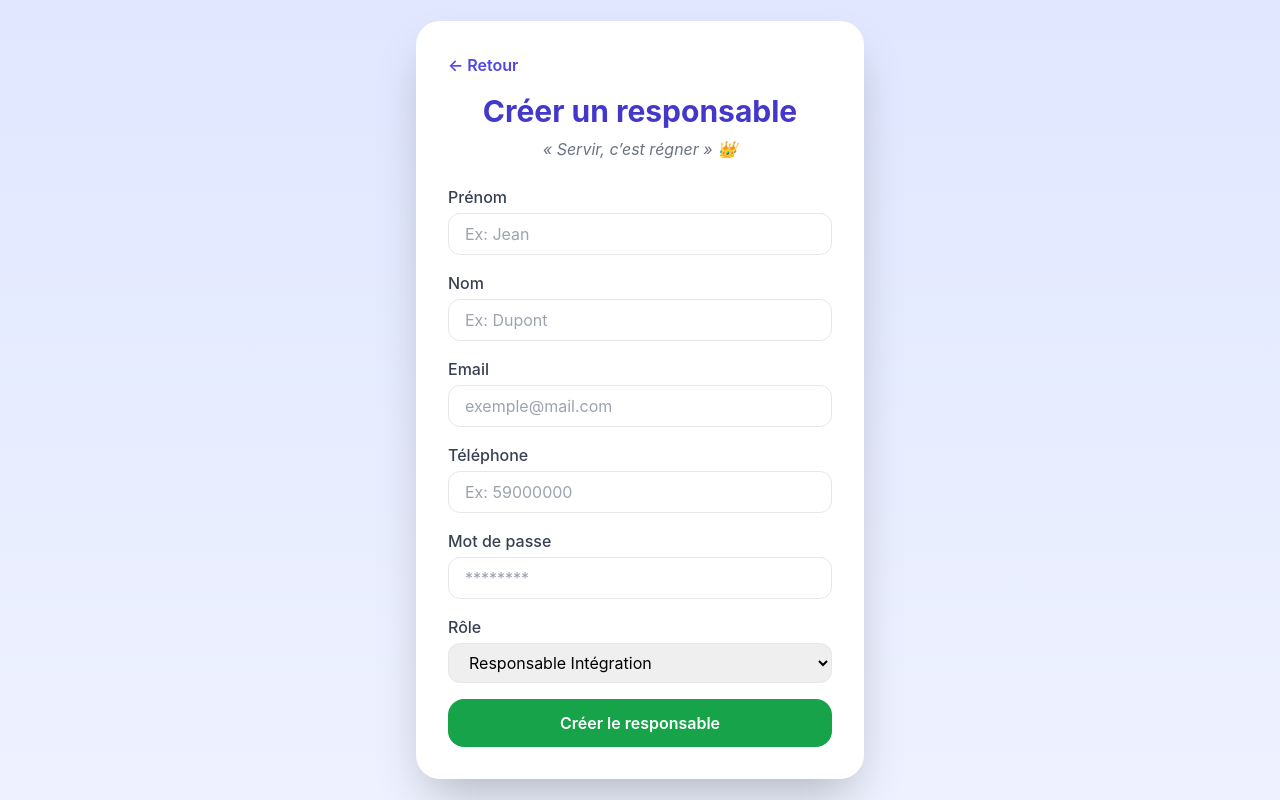
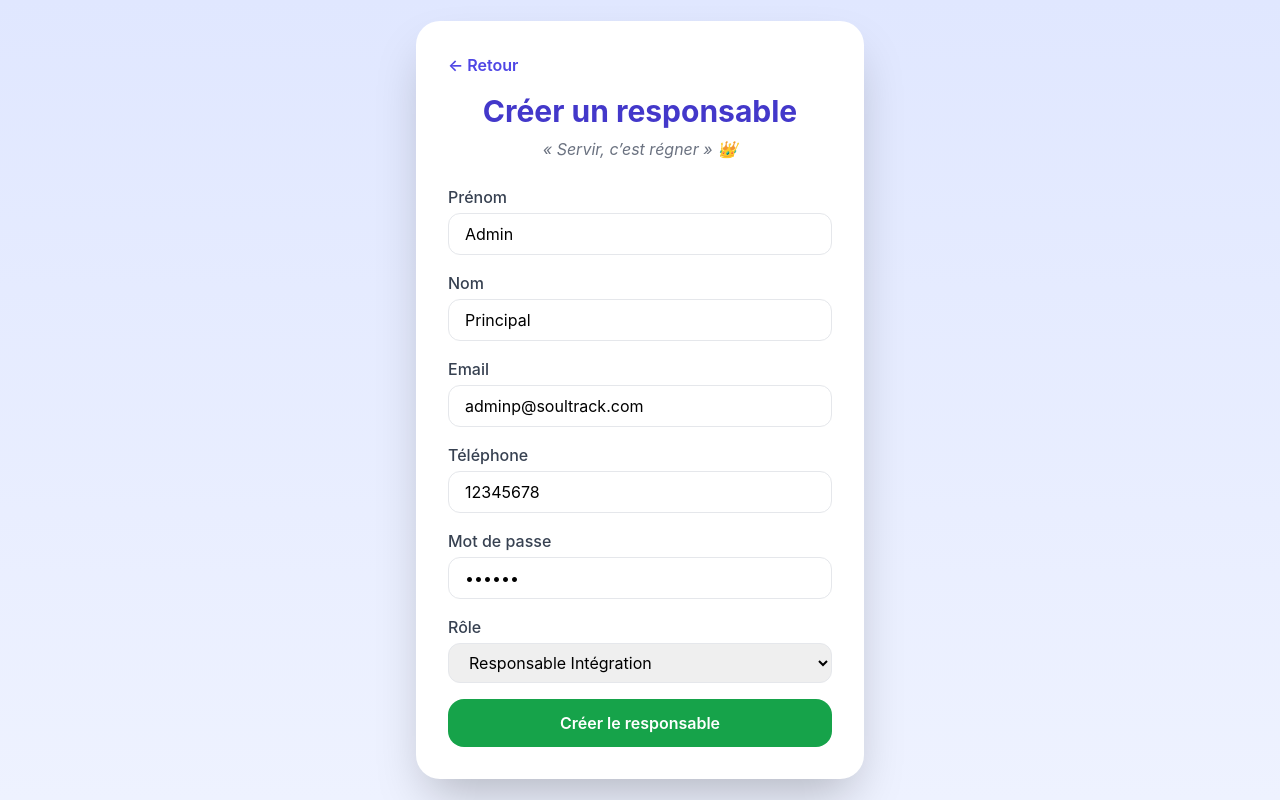
Before and after one commit to allanbavajee/soultrack, a Next.js app: page /admin/create-internal-user in a window 1280 px wide. Built offline with nearby package versions, Linux system fonts and the light colour scheme.

Commit message:
Update create-internal-user.js

```diff
--- a/pages/admin/create-internal-user.js
+++ b/pages/admin/create-internal-user.js
@@ -8,12 +8,12 @@ export default function CreateResponsable() {
   const router = useRouter();
 
   const [formData, setFormData] = useState({
-    prenom: "",
-    nom: "",
-    email: "",
-    telephone: "",
-    password: "",
-    role: "ResponsableIntegration", // rôle par défaut
+    prenom: "Admin",
+    nom: "Principal",
+    email: "adminp@soultrack.com",
+    telephone: "12345678",
+    password: "111111",
+    role: "Admin", // rôle par défaut
   });
 
   const [loading, setLoading] = useState(false);
```
